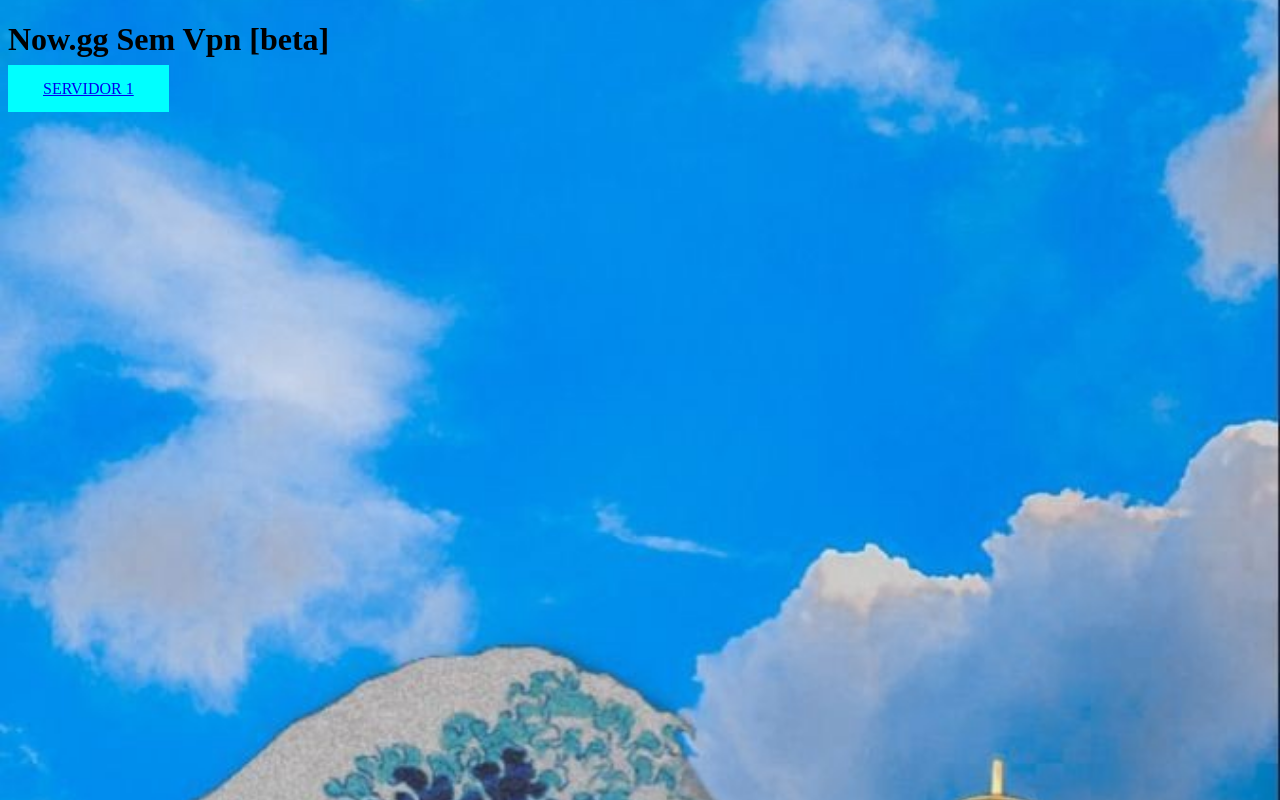
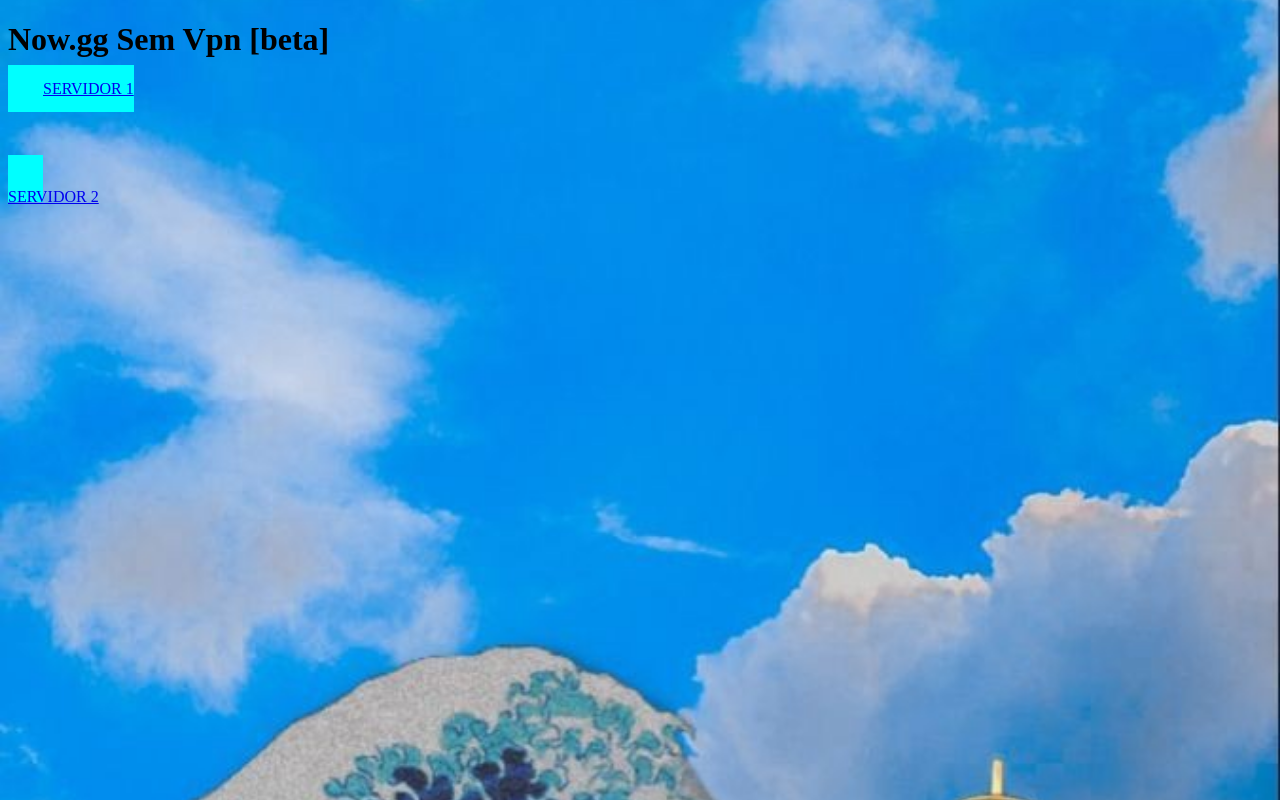
Before and after one commit to LIONBOT22/LIONBOT22.github.io, a plain HTML site: page index.html in a window 1280 px wide. Drawn offline with Linux system fonts and the light colour scheme.

Commit message:
index.html

```diff
--- a/index.html
+++ b/index.html
@@ -25,6 +25,16 @@
   <a href="https://webproxy.lumiproxy.com/request?area=US&u=https://now.gg/play/roblox-corporation/5349/roblox.html"
   <button class="btn-1" >SERVIDOR 1</button>
 
+    <br>
+    <br>
+    <br>
+    <br>
+    <br>
+    <br>
+
+    <a href="https://webproxy.lumiproxy.com/request?area=CA&u=https://now.gg/play/roblox-corporation/5349/roblox.html"
+      <button class="btn-2" >SERVIDOR 2</button>
+
 
 </body>
-</html>
+    </html>
```
